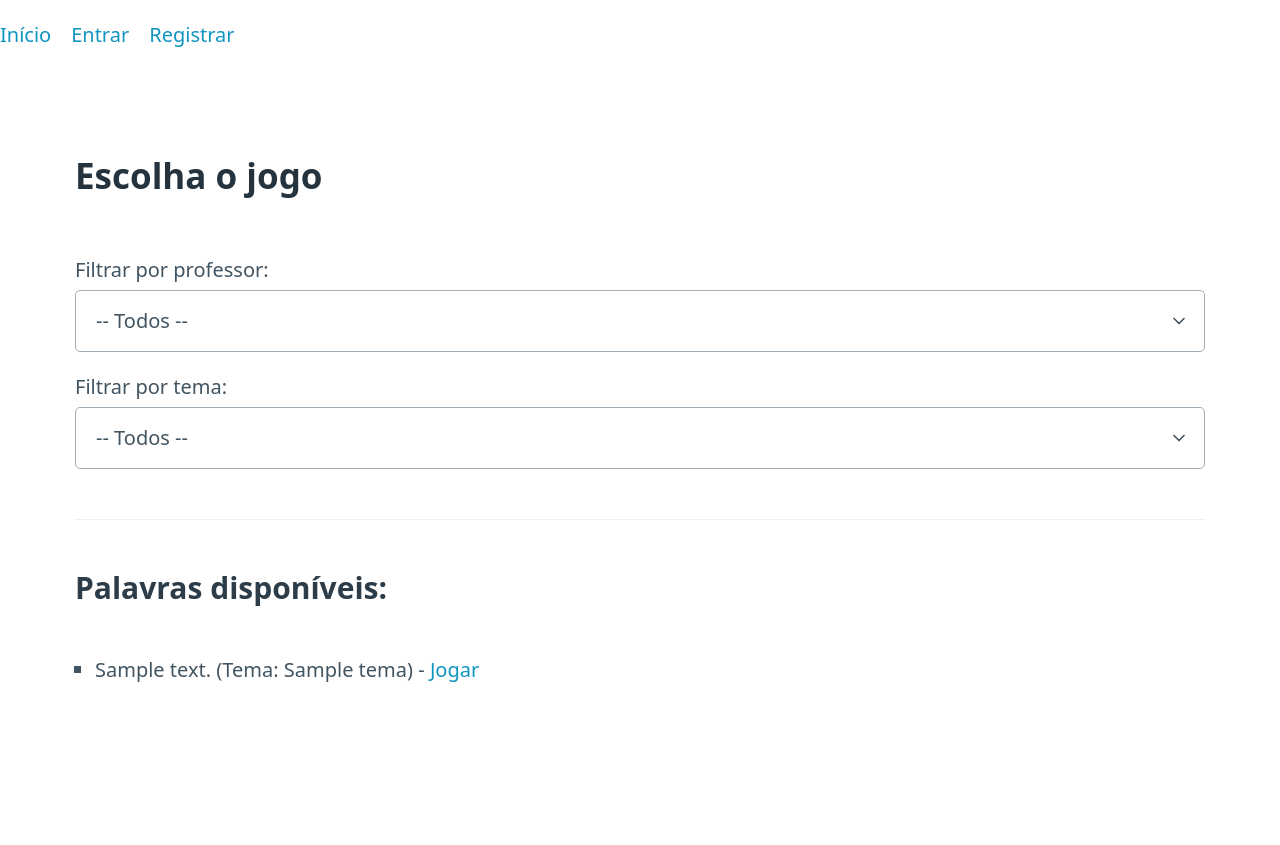
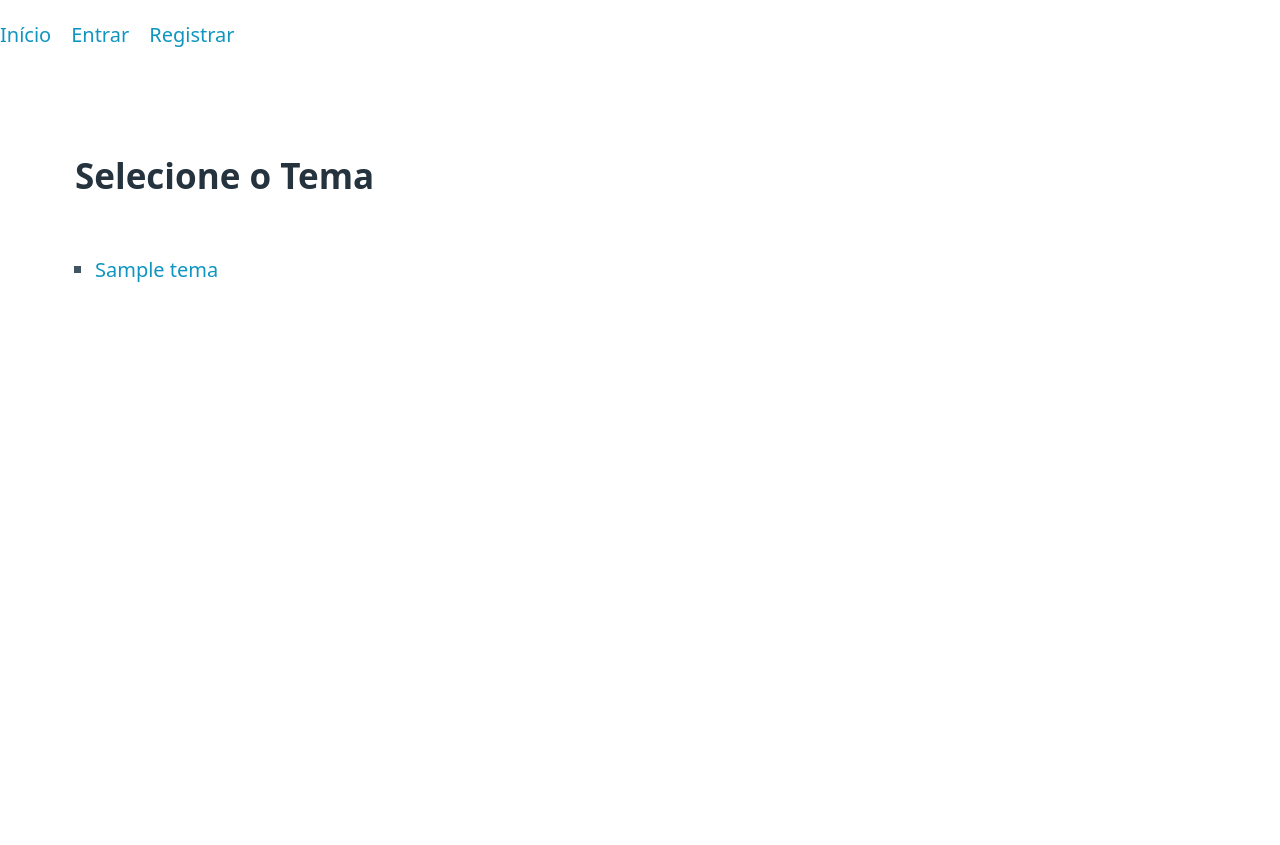
Before and after one commit to marianabelegante/forca, a Django app: page /selecionar_jogo/ in a window 1280 px wide. After the commit the page ends 282 px from the top, so only its background shows below. Run offline with Django 5.2, Linux system fonts and the light colour scheme; tables that the repository leaves empty hold one stand-in row (values such as "Sample post").

Commit message:
lógica do jogo

```diff
--- a/jogo/templates/jogo/selecao_jogo.html
+++ b/jogo/templates/jogo/selecao_jogo.html
@@ -1,47 +1,19 @@
 {% extends 'base.html' %}
 
-{% block titulo %}Selecionar jogo{% endblock %}
+{% block titulo %}Selecione o Tema para Jogar{% endblock %}
 
 {% block conteudo %}
 <section>
-  <h2>Escolha o jogo</h2>
+  <h2>Selecione o Tema</h2>
 
-  <form method="get" action=".">
-    <label for="professor">Filtrar por professor:</label>
-    <select name="professor" id="professor" onchange="this.form.submit()">
-      <option value="">-- Todos --</option>
-      {% for prof in professores %}
-        <option value="{{ prof.id }}" {% if professor_selecionado == prof.id %}selected{% endif %}>
-          {{ prof.username }}
-        </option>
-      {% endfor %}
-    </select>
-
-    <label for="tema">Filtrar por tema:</label>
-    <select name="tema" id="tema" onchange="this.form.submit()">
-      <option value="">-- Todos --</option>
-      {% for t in temas %}
-        <option value="{{ t.id }}" {% if tema_selecionado == t.id %}selected{% endif %}>
-          {{ t.nome }}
-        </option>
-      {% endfor %}
-    </select>
-  </form>
-
-  <hr />
-
-  <h3>Palavras disponíveis:</h3>
-  {% if palavras %}
+  {% if temas %}
     <ul>
-      {% for palavra in palavras %}
-        <li>
-          {{ palavra.texto }} (Tema: {{ palavra.tema.nome }}) -
-          <a href="{% url 'jogar' palavra.id %}">Jogar</a>
-        </li>
+      {% for tema in temas %}
+        <li><a href="{% url 'jogo_forca' tema.pk %}">{{ tema.nome }}</a></li>
       {% endfor %}
     </ul>
   {% else %}
-    <p>Nenhuma palavra encontrada para os filtros selecionados.</p>
+    <p>Nenhum tema disponível para jogar.</p>
   {% endif %}
 </section>
 {% endblock %}
--- a/jogo/urls.py
+++ b/jogo/urls.py
@@ -13,6 +13,7 @@ from .views import (
     PalavraUpdateView,
     PalavraDeleteView,
     SelecaoJogoView,
+    JogoDaForcaView,
 )
 
 urlpatterns = [
@@ -36,4 +37,5 @@ urlpatterns = [
     path('palavras/<int:pk>/excluir/', PalavraDeleteView.as_view(), name='excluir_palavra'),
 
     path('selecionar_jogo/', SelecaoJogoView.as_view(), name='selecionar_jogo'),
+    path('jogo/<int:tema_id>/', JogoDaForcaView.as_view(), name='jogo_forca'),
 ]
--- a/jogo/views.py
+++ b/jogo/views.py
@@ -1,9 +1,10 @@
 from django.urls import reverse_lazy
-from django.views.generic import CreateView, ListView, UpdateView, DeleteView, TemplateView
+import random
+from django.views.generic import CreateView, ListView, UpdateView, DeleteView, TemplateView, View
 from django.contrib.auth.views import LoginView, LogoutView
 from django.contrib.auth.models import User
 from django.contrib.auth.mixins import LoginRequiredMixin, UserPassesTestMixin
-from django.shortcuts import redirect
+from django.shortcuts import redirect, render
 from .models import Tema, Palavra, Perfil
 from .forms import FormularioRegistro, FormularioTema, FormularioPalavra
 
@@ -20,9 +21,9 @@ class RegistroView(CreateView):
     def get_success_url(self):
         user = self.request.user
         if hasattr(user, 'perfil') and user.perfil.eh_professor:
-            return reverse_lazy('temas')  # professor vai pra lista de temas
+            return reverse_lazy('temas')  # Professor vai pra lista de temas
         else:
-            return reverse_lazy('home')  # aluno vai pra home ou tela de jogo
+            return reverse_lazy('selecionar_jogo')  # Aluno vai pra seleção do jogo
 
 
 # LOGIN
@@ -32,9 +33,9 @@ class LoginUsuarioView(LoginView):
     def get_success_url(self):
         user = self.request.user
         if hasattr(user, 'perfil') and user.perfil.eh_professor:
-            return reverse_lazy('temas')  # professor vai pra lista de temas
+            return reverse_lazy('temas')  # Professor vai pra lista de temas
         else:
-            return reverse_lazy('home')  # aluno vai pra home ou tela de jogo
+            return reverse_lazy('selecionar_jogo')  # Aluno vai pra seleção do jogo
 
 
 # LOGOUT
@@ -115,26 +116,86 @@ class PalavraDeleteView(LoginRequiredMixin, SomenteProfessorMixin, DeleteView):
     success_url = reverse_lazy('palavras')
 
 
-
 class SelecaoJogoView(TemplateView):
     template_name = 'jogo/selecao_jogo.html'
 
     def get_context_data(self, **kwargs):
         context = super().get_context_data(**kwargs)
-        professor_id = self.request.GET.get('professor')
-        tema_id = self.request.GET.get('tema')
+        # Lista só temas com pelo menos uma palavra
+        context['temas'] = Tema.objects.filter(palavras__isnull=False).distinct()
+        return context
 
-        context['professores'] = User.objects.filter(temas_criados__isnull=False).distinct()
-        context['temas'] = Tema.objects.all()
+class JogoDaForcaView(View):
+    template_name = 'jogo/jogo_forca.html'
 
-        palavras = Palavra.objects.all()
+    def get(self, request, tema_id):
+        # Pegando a palavra aleatória do tema
+        palavras = Palavra.objects.filter(tema_id=tema_id)
+        if not palavras.exists():
+            return render(request, self.template_name, {'erro': 'Nenhuma palavra disponível para este tema.'})
 
-        if professor_id:
-            palavras = palavras.filter(tema__criado_por_id=professor_id)
-        if tema_id:
-            palavras = palavras.filter(tema_id=tema_id)
+        # Inicializar jogo se não existir na sessão ou tema mudou
+        if 'jogo' not in request.session or request.session.get('tema_id') != tema_id:
+            palavra = random.choice(list(palavras))
+            request.session['jogo'] = {
+                'palavra': palavra.texto.lower(),
+                'acertos': [],
+                'erros': 0,
+                'max_erros': 6,
+                'status': 'em_andamento'
+            }
+            request.session['tema_id'] = tema_id
 
-        context['palavras'] = palavras
-        context['professor_selecionado'] = int(professor_id) if professor_id else None
-        context['tema_selecionado'] = int(tema_id) if tema_id else None
-        return context
+        contexto = self._criar_contexto(request)
+        return render(request, self.template_name, contexto)
+
+    def post(self, request, tema_id):
+        letra = request.POST.get('letra', '').lower()
+        jogo = request.session.get('jogo')
+
+        if not jogo or jogo['status'] != 'em_andamento':
+            return redirect('selecionar_jogo')
+
+        palavra = jogo['palavra']
+        acertos = set(jogo['acertos'])
+        erros = jogo['erros']
+        max_erros = jogo['max_erros']
+
+        if letra and letra.isalpha() and len(letra) == 1:
+            if letra in palavra and letra not in acertos:
+                acertos.add(letra)
+            elif letra not in palavra:
+                erros += 1
+
+        # Atualizar o status do jogo
+        if erros >= max_erros:
+            jogo['status'] = 'perdeu'
+        elif all(l in acertos for l in set(palavra)):
+            jogo['status'] = 'ganhou'
+
+        jogo['acertos'] = list(acertos)
+        jogo['erros'] = erros
+
+        request.session['jogo'] = jogo
+
+        contexto = self._criar_contexto(request)
+        return render(request, self.template_name, contexto)
+
+    def _criar_contexto(self, request):
+        jogo = request.session.get('jogo')
+        palavra = jogo['palavra']
+        acertos = set(jogo['acertos'])
+        status = jogo['status']
+        erros = jogo['erros']
+        max_erros = jogo['max_erros']
+
+        # Palavra com letras visíveis e ocultas
+        palavra_mostrada = ' '.join([l if l in acertos else '_' for l in palavra])
+
+        return {
+            'palavra_mostrada': palavra_mostrada,
+            'status': status,
+            'erros': erros,
+            'max_erros': max_erros,
+            'letras_usadas': acertos,
+        }
```
Also changed, not shown: jogo/templates/jogo/jogo_forca.html (added, +31 -0 lines).
